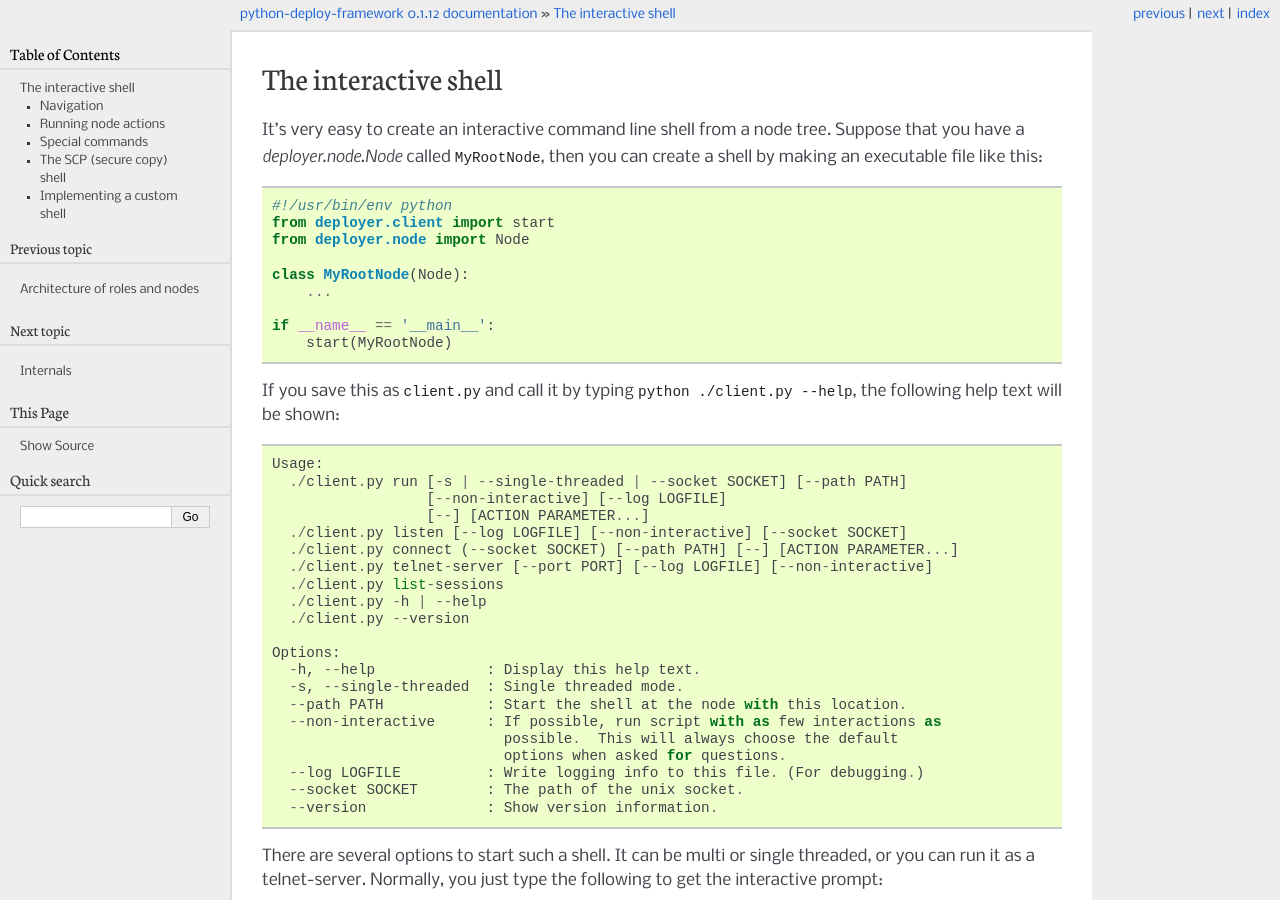
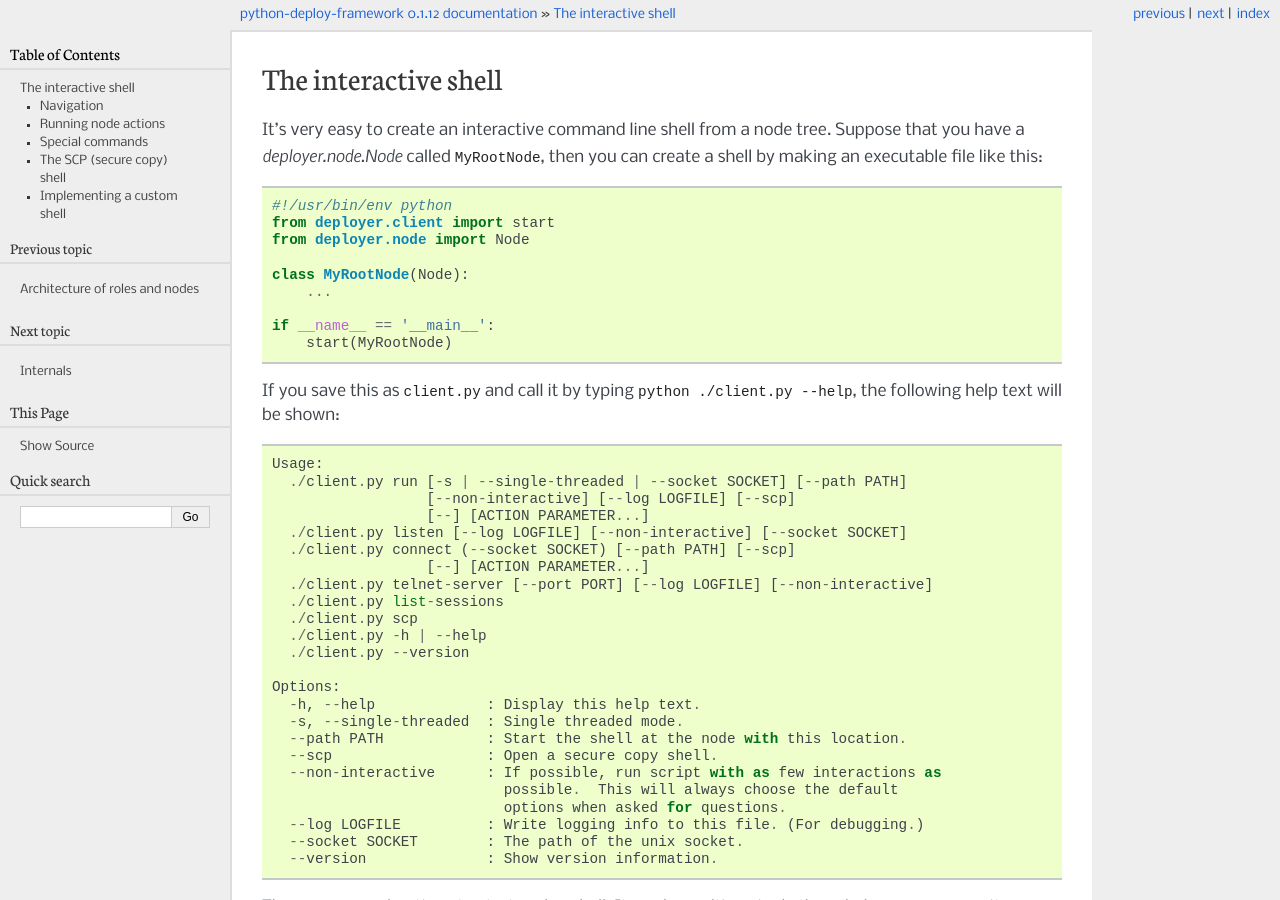
Before and after one commit to jonathanslenders/python-deployer, a Sphinx documentation site: the page built from docs/pages/interactive_shell.rst, in a window 1280 px wide and 900 px high. Built offline with Sphinx 7.4.7, drawn with Linux system fonts in a browser that asks for light colours.

Commit message:
interactive shell docs.

```diff
--- a/docs/pages/interactive_shell.rst
+++ b/docs/pages/interactive_shell.rst
@@ -27,12 +27,14 @@ If you save this as ``client.py`` and call it by typing ``python ./client.py
 
     Usage:
       ./client.py run [-s | --single-threaded | --socket SOCKET] [--path PATH]
-                      [--non-interactive] [--log LOGFILE]
+                      [--non-interactive] [--log LOGFILE] [--scp]
                       [--] [ACTION PARAMETER...]
       ./client.py listen [--log LOGFILE] [--non-interactive] [--socket SOCKET]
-      ./client.py connect (--socket SOCKET) [--path PATH] [--] [ACTION PARAMETER...]
+      ./client.py connect (--socket SOCKET) [--path PATH] [--scp]
+                      [--] [ACTION PARAMETER...]
       ./client.py telnet-server [--port PORT] [--log LOGFILE] [--non-interactive]
       ./client.py list-sessions
+      ./client.py scp
       ./client.py -h | --help
       ./client.py --version
 
@@ -40,6 +42,7 @@ If you save this as ``client.py`` and call it by typing ``python ./client.py
       -h, --help             : Display this help text.
       -s, --single-threaded  : Single threaded mode.
       --path PATH            : Start the shell at the node with this location.
+      --scp                  : Open a secure copy shell.
       --non-interactive      : If possible, run script with as few interactions as
                                possible.  This will always choose the default
                                options when asked for questions.
```
